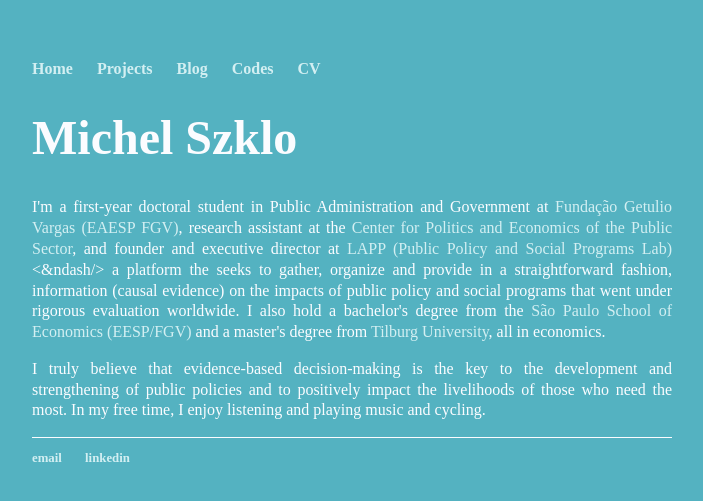
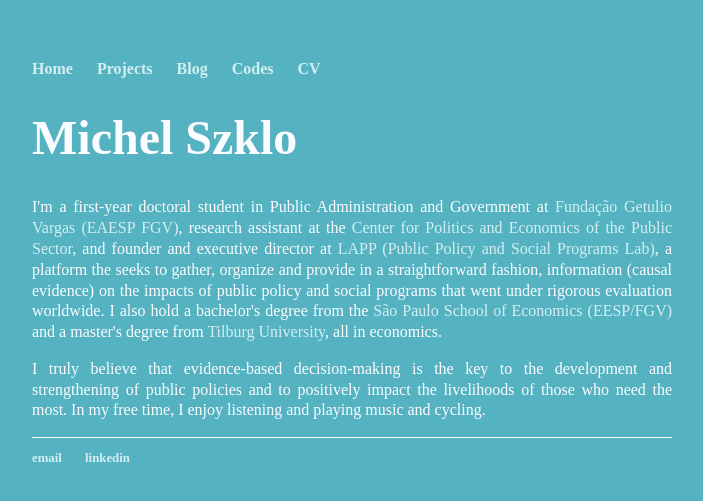
Before and after one commit to michelszklo/michelszklo.github.io, a Jekyll site: the page built from index.html, in a window 1280 px wide. Shown: the top 501 px of the page, without its empty margins (288-991 px from the left). Built offline with Jekyll 4.4.1, drawn with Linux system fonts in a browser that asks for light colours.

Commit message:
Update index.html

```diff
--- a/index.html
+++ b/index.html
@@ -4,6 +4,6 @@ title: Michel Szklo's Website
 ---
 <div class="blurb">
 	<h1>Michel Szklo</h1>
-	<p style="text-align: justify;">I'm a first-year doctoral student in Public Administration and Government at <a href="http://eaesp.fgv.br/">Funda&ccedil;&atilde;o Getulio Vargas (EAESP FGV)</a>, research assistant at the <a href="http://cepesp.fgv.br/en">Center for Politics and Economics of the Public Sector</a>, and founder and executive director at <a href="http://lapp.org.br/">LAPP (Public Policy and Social Programs Lab)</a> <&ndash/> a platform the seeks to gather, organize and provide in a straightforward fashion, information (causal evidence) on the impacts of public policy and social programs that went under rigorous evaluation worldwide. I also hold a bachelor's degree from the <a href="http://eesp.fgv.br/en">S&atilde;o Paulo School of Economics (EESP/FGV)</a> and a master's degree from <a href="https://www.tilburguniversity.edu/">Tilburg University</a>, all in economics.</p>
+	<p style="text-align: justify;">I'm a first-year doctoral student in Public Administration and Government at <a href="http://eaesp.fgv.br/">Funda&ccedil;&atilde;o Getulio Vargas (EAESP FGV)</a>, research assistant at the <a href="http://cepesp.fgv.br/en">Center for Politics and Economics of the Public Sector</a>, and founder and executive director at <a href="http://lapp.org.br/">LAPP (Public Policy and Social Programs Lab)</a>, a platform the seeks to gather, organize and provide in a straightforward fashion, information (causal evidence) on the impacts of public policy and social programs that went under rigorous evaluation worldwide. I also hold a bachelor's degree from the <a href="http://eesp.fgv.br/en">S&atilde;o Paulo School of Economics (EESP/FGV)</a> and a master's degree from <a href="https://www.tilburguniversity.edu/">Tilburg University</a>, all in economics.</p>
 	<p style="text-align: justify;">I truly believe that evidence-based decision-making is the key to the development and strengthening of public policies and to positively&nbsp;impact the livelihoods of those who need the most. In my free time, I enjoy listening and playing music and cycling.</p>
 </div><!-- /.blurb -->
```
